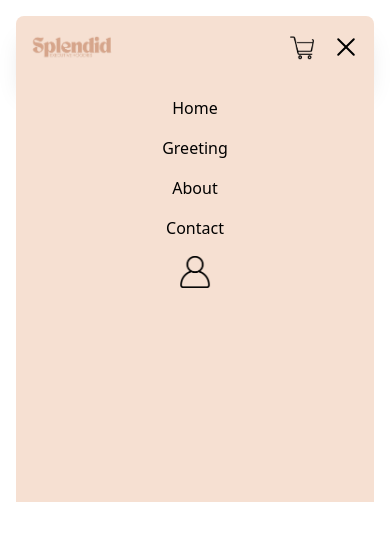
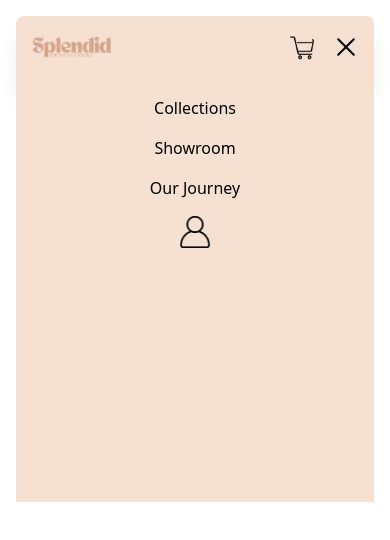
Before and after one commit to scottii333/Capstone-Splendid-Project, a React (Vite) app in the folder frontEnd/: page / in a window 390 px wide. Both pictures are taken after a click on the button 346 px from the left and 48 px from the top of the page. Shown: the top 540 px of the page. Built offline with nearby package versions, Linux system fonts and the light colour scheme.

Commit message:
Fix Mobile Links Routes

```diff
--- a/frontEnd/src/Components/Navbar.jsx
+++ b/frontEnd/src/Components/Navbar.jsx
@@ -27,7 +27,7 @@ export const Navbar = () => {
   return (
     <nav className="w-full h-[4rem] rounded-t-lg bg-[#F6E0D2] shadow-xl flex justify-between items-center p-2">
       <div className="w-[6rem]">
-        <Link>
+        <Link to="/">
           <img src={mainLogo} className="w-[100%]" />
         </Link>
       </div>
@@ -298,7 +298,7 @@ export const Navbar = () => {
 
       {/* Component for Design in Mobile View */}
       <div className=" sm:hidden ">
-        {/* Hamburger Button */}
+        {/* Hamburger Button and Cart Button */}
         <div className="flex justify-between items-center gap-5 p-2">
           <button>
             <img
@@ -348,32 +348,27 @@ export const Navbar = () => {
         >
           <ul className="flex flex-col gap-4  w-full  text-center">
             <li>
-              <Link onClick={() => setIsHamburgerOpen(false)} to="/">
-                Home
+              <Link
+                onClick={() => setIsHamburgerOpen(false)}
+                to="/Collections-Splendid"
+              >
+                Collections
               </Link>
             </li>
             <li>
               <Link
                 onClick={() => setIsHamburgerOpen(false)}
-                to="/Product-Splendid"
+                to="/Showroom-Splendid"
               >
-                Greeting
+                Showroom
               </Link>
             </li>
             <li>
               <Link
                 onClick={() => setIsHamburgerOpen(false)}
-                to="/About-Splendid"
+                to="/Journey-Splendid"
               >
-                About
-              </Link>
-            </li>
-            <li>
-              <Link
-                onClick={() => setIsHamburgerOpen(false)}
-                to="/Contact-Splendid"
-              >
-                Contact
+                Our Journey
               </Link>
             </li>
           </ul>
```
